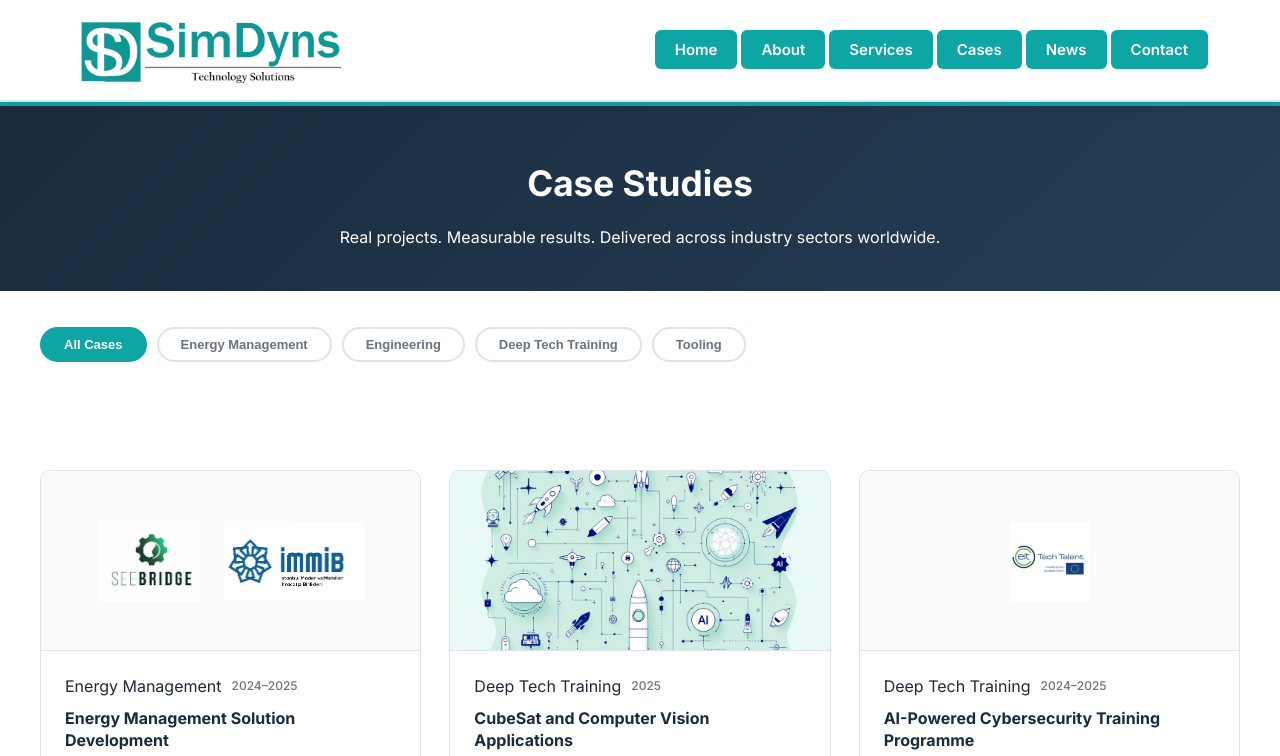
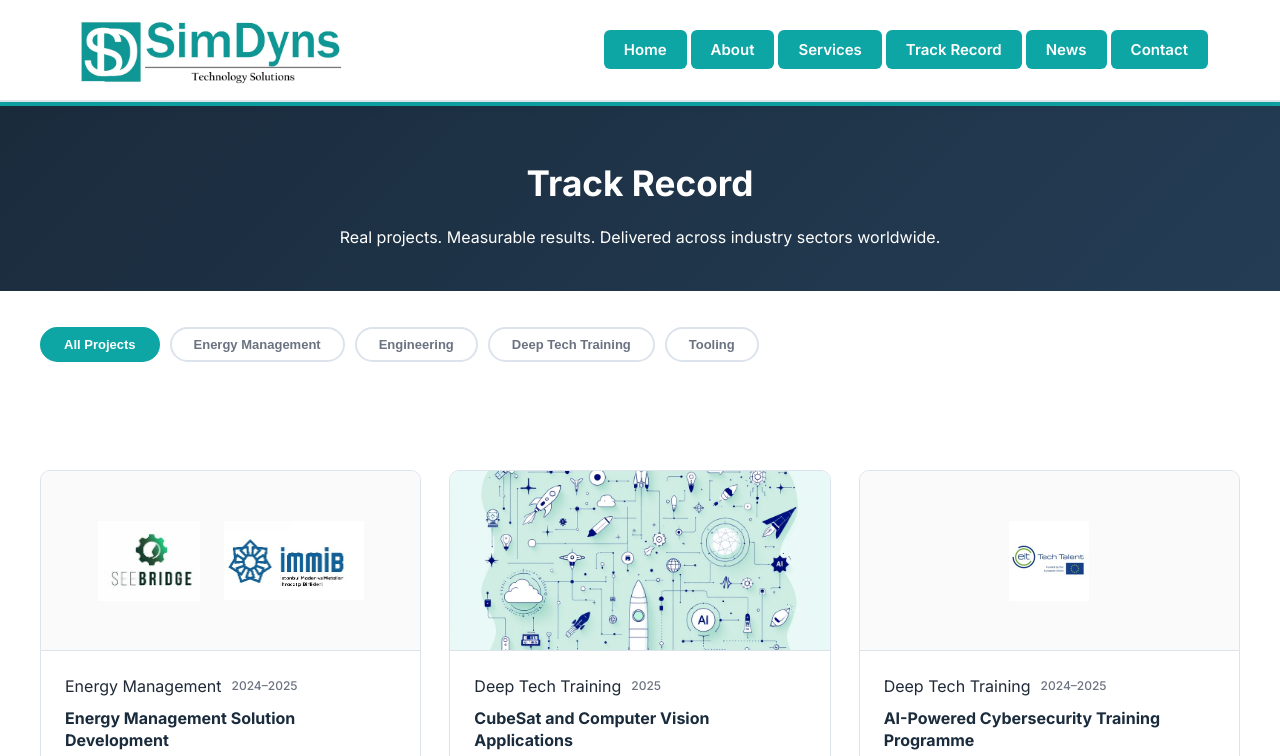
Before and after one commit to simdyns/simdyns-website, a plain HTML site: page cases/index.html in a window 1280 px wide. Shown: the top 756 px of the page. Drawn offline with Linux system fonts and the light colour scheme.

Commit message:
Rename Cases/Case Studies to Track Record sitewide

```diff
--- a/cases/index.html
+++ b/cases/index.html
@@ -3,7 +3,7 @@
 <head>
   <meta charset="UTF-8">
   <meta name="viewport" content="width=device-width, initial-scale=1.0">
-  <title>Case Studies – SimDyns</title>
+  <title>Track Record – SimDyns</title>
   <link rel="stylesheet" href="../assets/css/style.css">
 </head>
 <body>
@@ -18,7 +18,7 @@
         <li><a href="../index.html">Home</a></li>
         <li><a href="../about/index.html">About</a></li>
         <li><a href="../services/index.html">Services</a></li>
-        <li><a href="../cases/index.html" class="active">Cases</a></li>
+        <li><a href="../cases/index.html" class="active">Track Record</a></li>
         <li><a href="../publications/index.html">News</a></li>
         <li><a href="../contact/index.html">Contact</a></li>
       </ul>
@@ -32,7 +32,7 @@
 <!-- PAGE BANNER -->
 <div class="page-banner">
   <div class="page-banner-inner">
-    <h1>Case Studies</h1>
+    <h1>Track Record</h1>
     <p>Real projects. Measurable results. Delivered across industry sectors worldwide.</p>
   </div>
 </div>
@@ -41,7 +41,7 @@
 <section style="background:var(--white); padding:36px 24px 0;">
   <div class="container">
     <div class="case-filters" id="caseFilters">
-      <button class="case-filter active" data-filter="all">All Cases</button>
+      <button class="case-filter active" data-filter="all">All Projects</button>
       <button class="case-filter" data-filter="energy">Energy Management</button>
       <button class="case-filter" data-filter="engineering">Engineering</button>
       <button class="case-filter" data-filter="training">Deep Tech Training</button>
@@ -302,7 +302,7 @@
       <ul>
         <li><a href="../about/index.html">About Us</a></li>
         <li><a href="../services/index.html">Our Services</a></li>
-        <li><a href="../cases/index.html">Case Studies</a></li>
+        <li><a href="../cases/index.html">Track Record</a></li>
         <li><a href="../publications/index.html">Latest News</a></li>
         <li><a href="../contact/index.html">Contact</a></li>
       </ul>
```
Also changed, not shown: about/index.html (+1 -1 lines), contact/index.html (+1 -1 lines), index.html (+3 -3 lines), services/index.html (+1 -1 lines).
